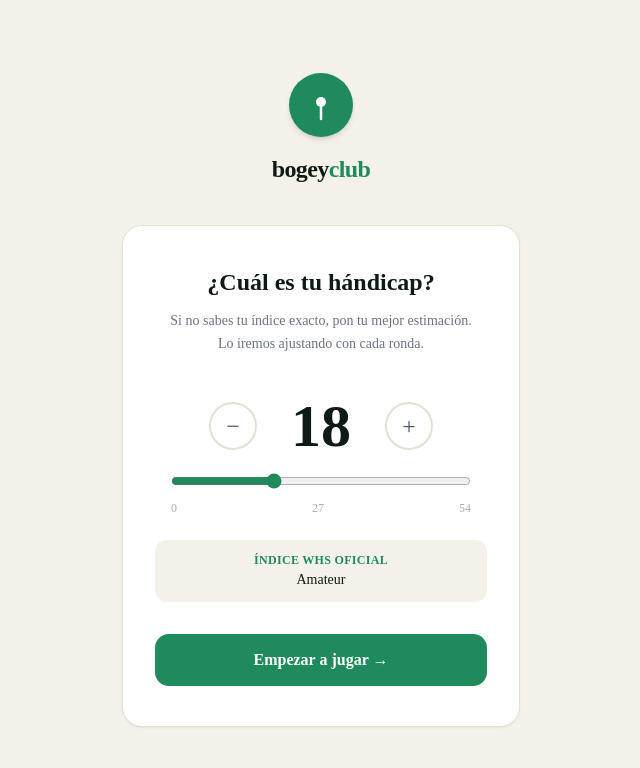
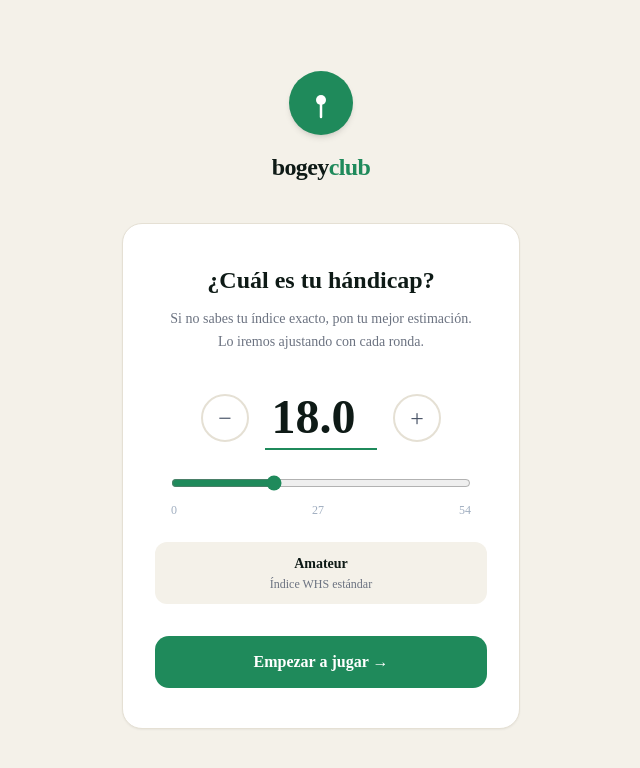
Before and after one commit to abosch19/bogey-club, a Next.js app: page /onboarding in a window 1280 px wide. Shown: the top 768 px of the page, without its empty margins (319-959 px from the left). Built offline with nearby package versions, Linux system fonts and the light colour scheme.

Commit message:
fix: decimal handicap input + hard redirect on login/onboarding

```diff
--- a/src/app/login/page.tsx
+++ b/src/app/login/page.tsx
@@ -42,8 +42,7 @@ export default function LoginPage() {
       return
     }
 
-    router.push('/')
-    router.refresh()
+    window.location.href = '/'
   }
 
   return (
--- a/src/app/onboarding/page.tsx
+++ b/src/app/onboarding/page.tsx
@@ -5,51 +5,58 @@ import { useRouter } from 'next/navigation'
 import { createClient } from '@/lib/supabase/client'
 
 function getHandicapLabel(value: number): { label: string; sub: string } {
-  if (value <= 5) return { label: 'Índice WHS oficial', sub: 'Jugador avanzado' }
-  if (value <= 18) return { label: 'Índice WHS oficial', sub: 'Amateur' }
-  if (value <= 36) return { label: 'Índice WHS oficial', sub: 'Principiante' }
-  return { label: 'Índice WHS oficial', sub: 'Iniciación' }
+  if (value <= 5) return { label: 'Jugador avanzado', sub: 'Índice WHS bajo' }
+  if (value <= 18) return { label: 'Amateur', sub: 'Índice WHS estándar' }
+  if (value <= 36) return { label: 'Principiante', sub: 'Índice WHS alto' }
+  return { label: 'Iniciación', sub: 'Sin índice oficial aún' }
 }
 
 export default function OnboardingPage() {
   const router = useRouter()
-  const [handicap, setHandicap] = useState(18)
+  const [handicap, setHandicap] = useState('18.0')
   const [loading, setLoading] = useState(false)
   const [error, setError] = useState('')
 
-  function increment() {
-    setHandicap(v => Math.min(54, v + 1))
-  }
-  function decrement() {
-    setHandicap(v => Math.max(0, v - 1))
+  const numericValue = parseFloat(handicap) || 0
+
+  function adjust(delta: number) {
+    const current = parseFloat(handicap) || 0
+    const next = Math.min(54, Math.max(0, Math.round((current + delta) * 10) / 10))
+    setHandicap(next.toFixed(1))
   }
 
   async function handleStart() {
+    const value = parseFloat(handicap)
+    if (isNaN(value) || value < 0 || value > 54) {
+      setError('Introduce un hándicap válido entre 0 y 54.')
+      return
+    }
+
     setLoading(true)
     setError('')
     const supabase = createClient()
     const { data: { user } } = await supabase.auth.getUser()
+
     if (!user) {
       router.push('/login')
       return
     }
 
-    const { error } = await supabase
+    const { error: dbError } = await supabase
       .from('profiles')
-      .update({ handicap_index: handicap })
+      .update({ handicap_index: value })
       .eq('id', user.id)
 
-    if (error) {
+    if (dbError) {
       setError('Error al guardar el hándicap. Inténtalo de nuevo.')
       setLoading(false)
       return
     }
 
-    router.push('/')
-    router.refresh()
+    window.location.href = '/'
   }
 
-  const { label, sub } = getHandicapLabel(handicap)
+  const { label, sub } = getHandicapLabel(numericValue)
 
   return (
     <div className="min-h-screen bg-[#f4f1e9] flex items-center justify-center px-4">
@@ -71,28 +78,32 @@ export default function OnboardingPage() {
           <h1 className="text-2xl font-bold text-[#0e1a16] mb-3">
             ¿Cuál es tu hándicap?
           </h1>
-          <p className="text-sm text-[#6b7280] leading-relaxed mb-10 px-2">
+          <p className="text-sm text-[#6b7280] leading-relaxed mb-8 px-2">
             Si no sabes tu índice exacto, pon tu mejor estimación.
             Lo iremos ajustando con cada ronda.
           </p>
 
-          {/* Handicap stepper */}
-          <div className="flex items-center justify-center gap-6 mb-4">
+          {/* Stepper con input editable */}
+          <div className="flex items-center justify-center gap-4 mb-6">
             <button
-              onClick={decrement}
+              onClick={() => adjust(-0.1)}
               className="w-12 h-12 rounded-full border-2 border-[#e5e0d4] flex items-center justify-center text-2xl font-light text-[#4a5568] hover:border-[#1f8a5b] hover:text-[#1f8a5b] active:scale-95 transition"
             >
               −
             </button>
 
-            <div className="flex flex-col items-center min-w-[80px]">
-              <span className="text-6xl font-black text-[#0e1a16] leading-none tabular-nums">
-                {handicap}
-              </span>
-            </div>
+            <input
+              type="number"
+              min={0}
+              max={54}
+              step={0.1}
+              value={handicap}
+              onChange={e => setHandicap(e.target.value)}
+              className="w-28 text-center text-5xl font-black text-[#0e1a16] bg-transparent border-b-2 border-[#1f8a5b] focus:outline-none tabular-nums py-1"
+            />
 
             <button
-              onClick={increment}
+              onClick={() => adjust(0.1)}
               className="w-12 h-12 rounded-full border-2 border-[#e5e0d4] flex items-center justify-center text-2xl font-light text-[#4a5568] hover:border-[#1f8a5b] hover:text-[#1f8a5b] active:scale-95 transition"
             >
               +
@@ -105,8 +116,9 @@ export default function OnboardingPage() {
               type="range"
               min={0}
               max={54}
-              value={handicap}
-              onChange={e => setHandicap(Number(e.target.value))}
+              step={0.1}
+              value={numericValue}
+              onChange={e => setHandicap(parseFloat(e.target.value).toFixed(1))}
               className="w-full accent-[#1f8a5b]"
             />
             <div className="flex justify-between text-xs text-[#a0aec0] mt-1">
@@ -116,10 +128,10 @@ export default function OnboardingPage() {
             </div>
           </div>
 
-          {/* Helper text */}
-          <div className="bg-[#f4f1e9] rounded-[12px] px-4 py-3 mb-8 inline-block w-full">
-            <p className="text-xs font-semibold text-[#1f8a5b] uppercase tracking-wide">{label}</p>
-            <p className="text-sm font-medium text-[#0e1a16] mt-0.5">{sub}</p>
+          {/* Helper */}
+          <div className="bg-[#f4f1e9] rounded-[12px] px-4 py-3 mb-8 w-full">
+            <p className="text-sm font-semibold text-[#0e1a16]">{label}</p>
+            <p className="text-xs text-[#6b7280] mt-0.5">{sub}</p>
           </div>
 
           {error && (
@@ -131,7 +143,7 @@ export default function OnboardingPage() {
           <button
             onClick={handleStart}
             disabled={loading}
-            className="w-full bg-[#1f8a5b] text-white font-semibold py-3.5 rounded-[14px] hover:bg-[#186f4a] active:scale-[0.98] transition disabled:opacity-60 disabled:cursor-not-allowed flex items-center justify-center gap-2"
+            className="w-full bg-[#1f8a5b] text-white font-semibold py-3.5 rounded-[14px] hover:bg-[#186f4a] active:scale-[0.98] transition disabled:opacity-60 disabled:cursor-not-allowed"
           >
             {loading ? 'Guardando...' : 'Empezar a jugar →'}
           </button>
```
